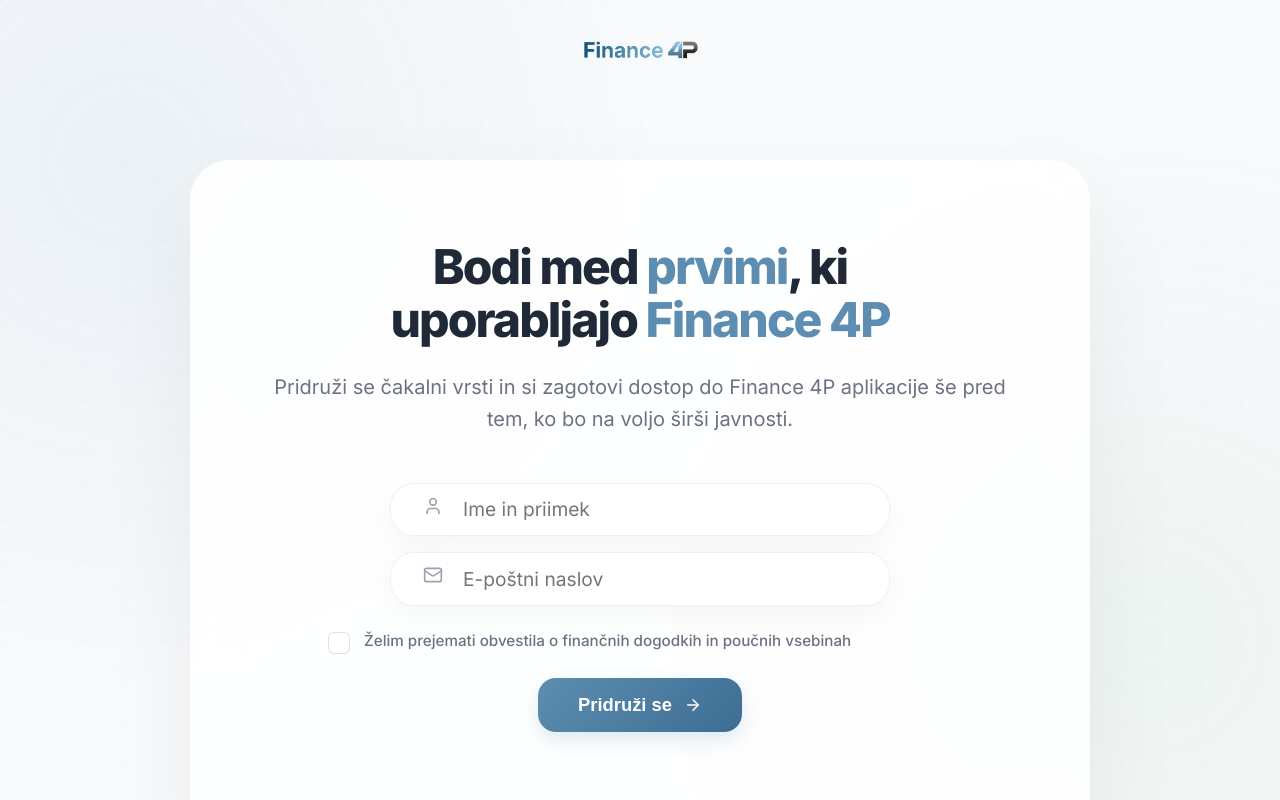
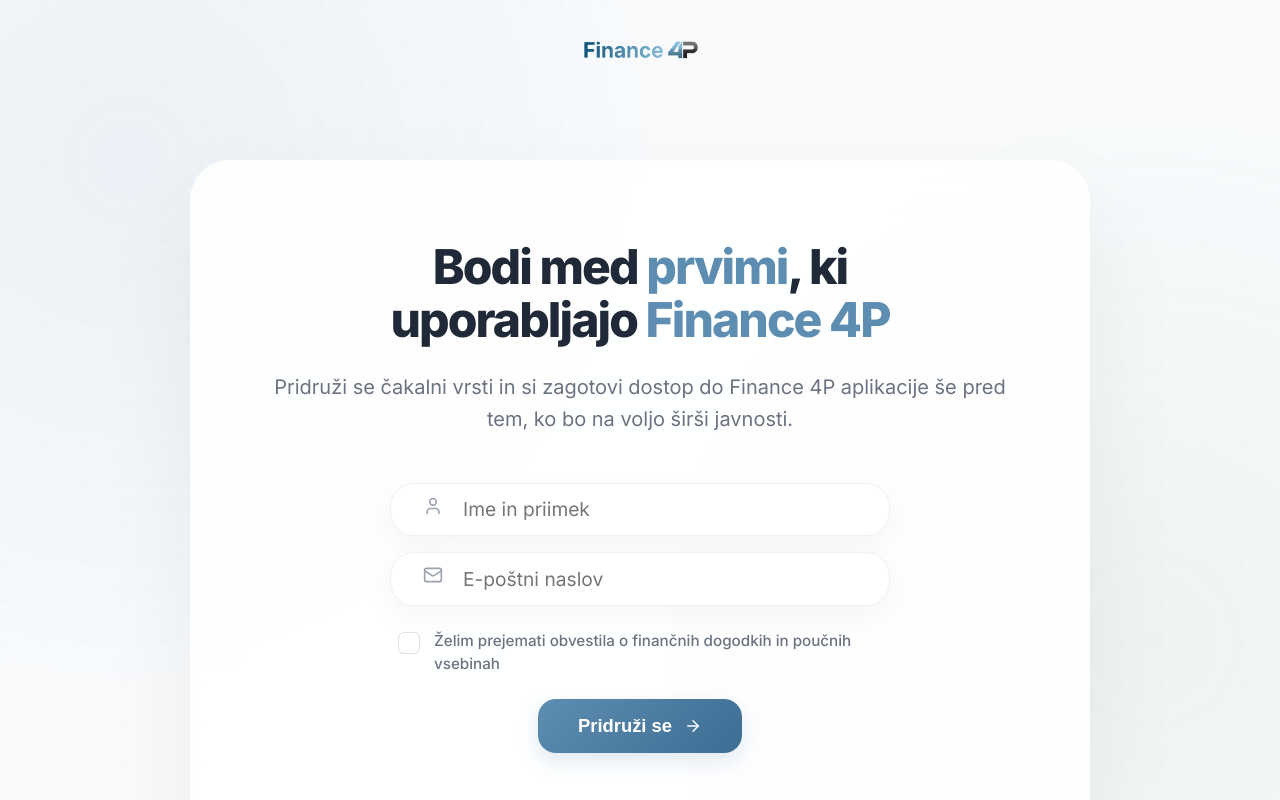
Before and after one commit to filipkolle/Landing-4P, a React (Vite) app: page /cakalna-vrsta in a window 1280 px wide. Shown: the top 800 px of the page. Built offline with nearby package versions, Linux system fonts and the light colour scheme.

Commit message:
style: align consent checkbox with form inputs for visual consistency

```diff
--- a/src/styles/Waitlist.css
+++ b/src/styles/Waitlist.css
@@ -120,8 +120,8 @@
 
 .waitlist-form {
   width: 100%;
-  max-width: 640px;
-  margin-bottom: 40px;
+  max-width: 500px;
+  margin: 0 auto 40px auto;
 }
 
 .input-group {
@@ -148,9 +148,6 @@
   gap: 16px;
   margin-bottom: 24px;
   width: 100%;
-  max-width: 500px;
-  margin-left: auto;
-  margin-right: auto;
 }
 
 .form-inputs-stack .input-group {
```
